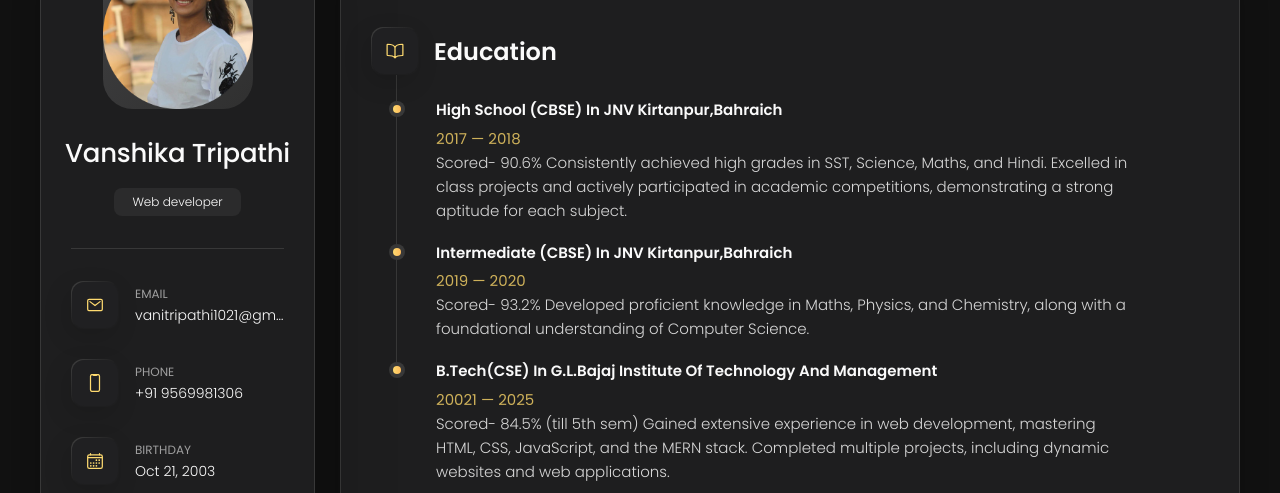
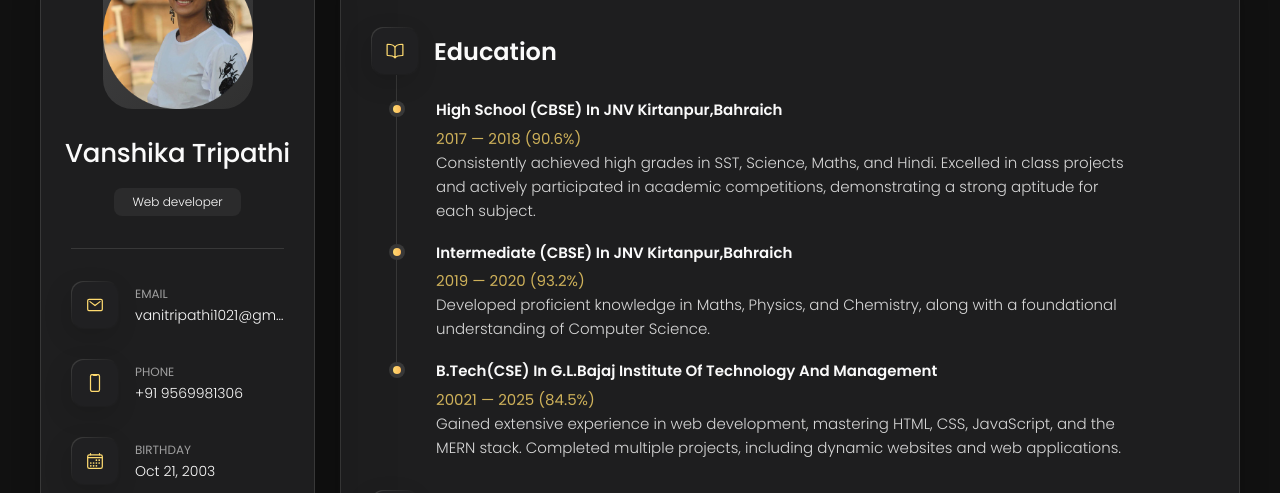
Before and after one commit to Vanshika1021/Vanshika_Portfolio, a plain HTML site: page index.html in a window 1280 px wide. Both pictures are taken after a click on the button "Resume". Shown: the part 162-655 px from the top of the page. Drawn offline with nearby package versions, Linux system fonts and the light colour scheme.

Commit message:
Update index.html

```diff
--- a/index.html
+++ b/index.html
@@ -541,10 +541,9 @@
 
               <h4 class="h4 timeline-item-title">High School (CBSE) in JNV Kirtanpur,Bahraich</h4>
 
-              <span>2017 — 2018</span>
+              <span>2017 — 2018 (90.6%) </span>
 
               <p class="timeline-text">
-                Scored- 90.6%
                 Consistently achieved high grades in SST, Science, Maths, and Hindi.
                 Excelled in class projects and actively participated in academic competitions, demonstrating a strong aptitude for each subject.
               </p>
@@ -555,10 +554,9 @@
 
               <h4 class="h4 timeline-item-title">Intermediate (CBSE) in JNV Kirtanpur,Bahraich </h4>
 
-              <span>2019 — 2020</span>
+              <span>2019 — 2020 (93.2%)</span>
 
               <p class="timeline-text">
-                Scored- 93.2%
                 Developed proficient knowledge in Maths, Physics, and Chemistry, along with a foundational understanding of Computer Science.
               </p>
 
@@ -568,10 +566,9 @@
 
               <h4 class="h4 timeline-item-title">B.Tech(CSE) in G.L.Bajaj Institute of Technology and Management</h4>
 
-              <span>20021 — 2025</span>
+              <span>20021 — 2025 (84.5%)</span>
 
               <p class="timeline-text">
-                Scored- 84.5% (till 5th sem)
                 Gained extensive experience in web development, mastering HTML, CSS, JavaScript, and the MERN stack.
                 Completed multiple projects, including dynamic websites and web applications.
               </p>
@@ -705,10 +702,14 @@
 
         </section>
 
+
         <section class="Download Resume here">
-            <p>Download resume For further Information <a href="https://drive.google.com/file/d/1W9C3Z-XuFO9og9xiZvWoxO9UjH--W9zh/view?usp=drive_link" download>Vanshika_Resume</a></p>
+          <p style="color: white;">Download resume For further Information
+              <a href="https://drive.google.com/file/d/1W9C3Z-XuFO9og9xiZvWoxO9UjH--W9zh/view?usp=drive_link" download style="color: hsl(45, 100%, 71%);">Vanshika_Resume</a>
+          </p>
+      </section>
 
-        </section>
+
       </article>
 
 
@@ -727,25 +728,6 @@
 
         <section class="projects">
 
-          <ul class="filter-list">
-
-            <li class="filter-item">
-              <button class="active" data-filter-btn>All</button>
-            </li>
-
-            <!-- <li class="filter-item">
-              <button data-filter-btn>Web design</button>
-            </li>
-
-            <li class="filter-item">
-              <button data-filter-btn>Applications</button>
-            </li>
-
-            <li class="filter-item">
-              <button data-filter-btn>Management Project</button>
-            </li> -->
-
-          </ul>
 
           <div class="filter-select-box">
 
@@ -759,25 +741,7 @@
 
             </button>
 
-            <!-- <ul class="select-list">
 
-              <li class="select-item">
-                <button data-select-item>All</button>
-              </li>
-
-              <li class="select-item">
-                <button data-select-item>Web design</button>
-              </li>
-
-              <li class="select-item">
-                <button data-select-item>Applications</button>
-              </li>
-
-              <li class="select-item">
-                <button data-select-item>Management Project</button>
-              </li>
-
-            </ul> -->
 
           </div>
 
@@ -885,41 +849,7 @@
               </a>
             </li>
 
-            <!-- <li class="project-item  active" data-filter-item data-category="applications">
-              <a href="https://github.com/Vanshika1021/Portfolio">
 
-                <figure class="project-img">
-                  <div class="project-item-icon-box">
-                    <ion-icon name="eye-outline"></ion-icon>
-                  </div>
-
-                  <img src="./assets/images/project-8.jpg" alt="task manager" loading="lazy">
-                </figure>
-
-                <h3 class="project-title"></h3>
-
-                <p class="project-category">Applications</p>
-
-              </a>
-            </li> -->
-
-            <!-- <li class="project-item  active" data-filter-item data-category="web development">
-              <a href="#">
-
-                <figure class="project-img">
-                  <div class="project-item-icon-box">
-                    <ion-icon name="eye-outline"></ion-icon>
-                  </div>
-
-                  <img src="./assets/images/project-9.png" alt="arrival" loading="lazy">
-                </figure>
-
-                <h3 class="project-title">Arrival</h3>
-
-                <p class="project-category">Web development</p>
-
-              </a>
-            </li> -->
             <li class="project-item  active" data-filter-item data-category="applications">
               <a href="https://github.com/Vanshika1021/Vanshika1021">
 
```
